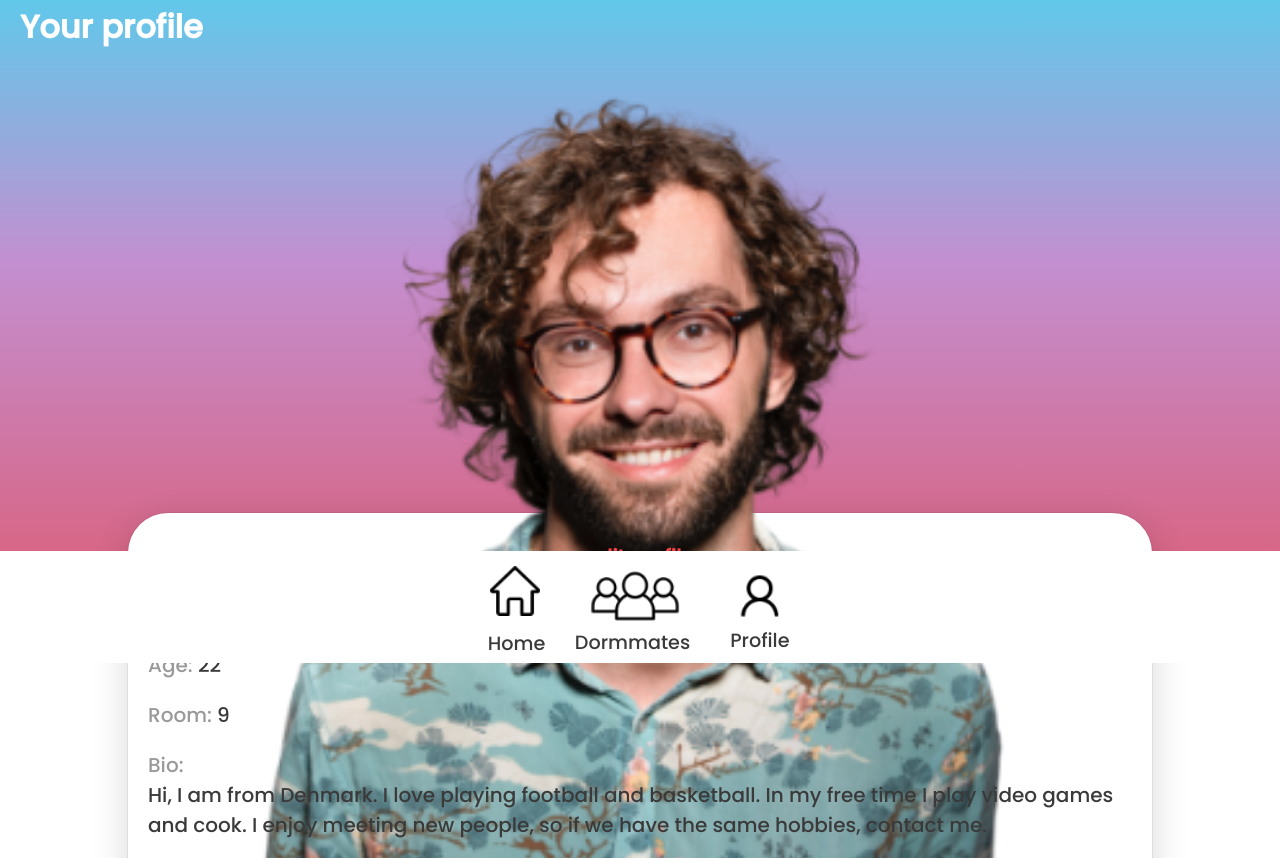
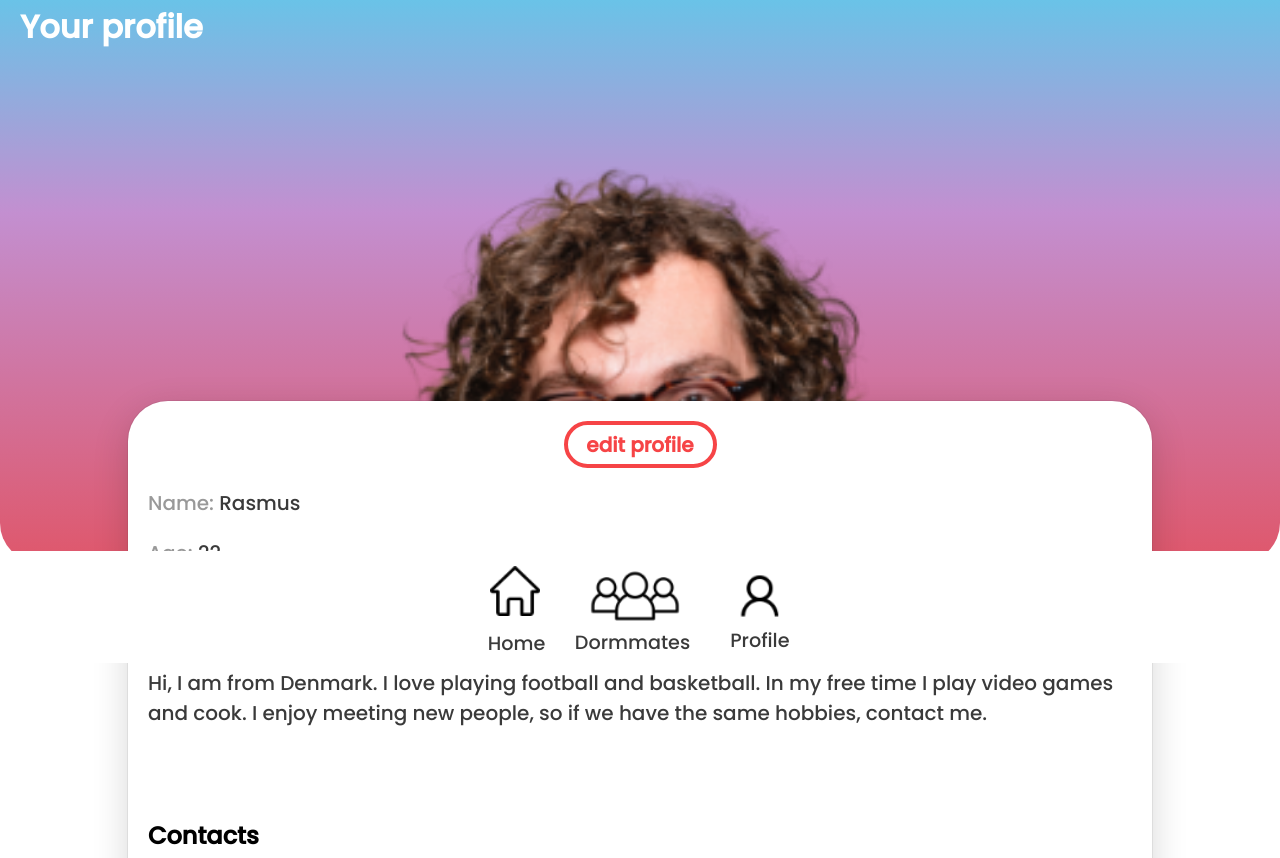
Before and after one commit to amandajakse/UX-UI, a plain HTML site: page UX_UI_code/profile.html in a window 1280 px wide. Shown: the part 137-995 px from the top of the page. Drawn offline with Linux system fonts and the light colour scheme.

Commit message:
rasmus in place

```diff
--- a/UX_UI_code/css/profile.css
+++ b/UX_UI_code/css/profile.css
@@ -124,9 +124,8 @@ main {
 
 .colorful_box {
     width: 100%;
-    height: 800px;
-    /* this height is just for now*/
-    background: linear-gradient(#2EE6F8, #C38FD0, #DF576B);
+    height: 600px;
+    background: linear-gradient(#30E4F7, #C38FD0, #DF576B);
     border-bottom-left-radius: 40px;
     border-bottom-right-radius: 40px;
     z-index: -1;
@@ -144,10 +143,10 @@ main {
 }
 
 .rasmus {
-   width: 60%;
-   display: block;
+    width: 60%;
+    display: block;
     margin: 0 auto;
-    margin-top: 10px;
+    margin-top: 80px;
 }
 
 
@@ -164,9 +163,10 @@ main {
     box-shadow: rgba(0, 0, 0, 0.16) 0px 10px 36px 0px, rgba(0, 0, 0, 0.06) 0px 0px 0px 1px;
     border-radius: 40px;
     background-color: #fff;
-    margin-top: -150px;
+    margin-top: -130px;
     padding-top: 20px;
     padding-bottom: 20px;
+    position: relative;
 
 
 
@@ -221,7 +221,7 @@ main {
     width: 219px;
     height: 69px;
     color: #fff;
-     text-align: center;
+    text-align: center;
     display: block;
     margin-left: auto;
     margin-right: auto;
@@ -312,3 +312,30 @@ footer {
 .menu_icon {
     margin-left: 15px;
 }
+
+
+@media screen and (min-width: 360px) {
+    .info_bubble {
+        margin-top: -154px;
+    }
+
+    .colorful_box {
+        height: 650px;
+    }
+}
+
+@media screen and (min-width: 400px) {
+    .info_bubble {
+        margin-top: -158px;
+    }
+}
+
+@media screen and (min-width: 420px) {
+    .info_bubble {
+        margin-top: -162px;
+    }
+
+    .colorful_box {
+        height: 700px;
+    }
+}
```
